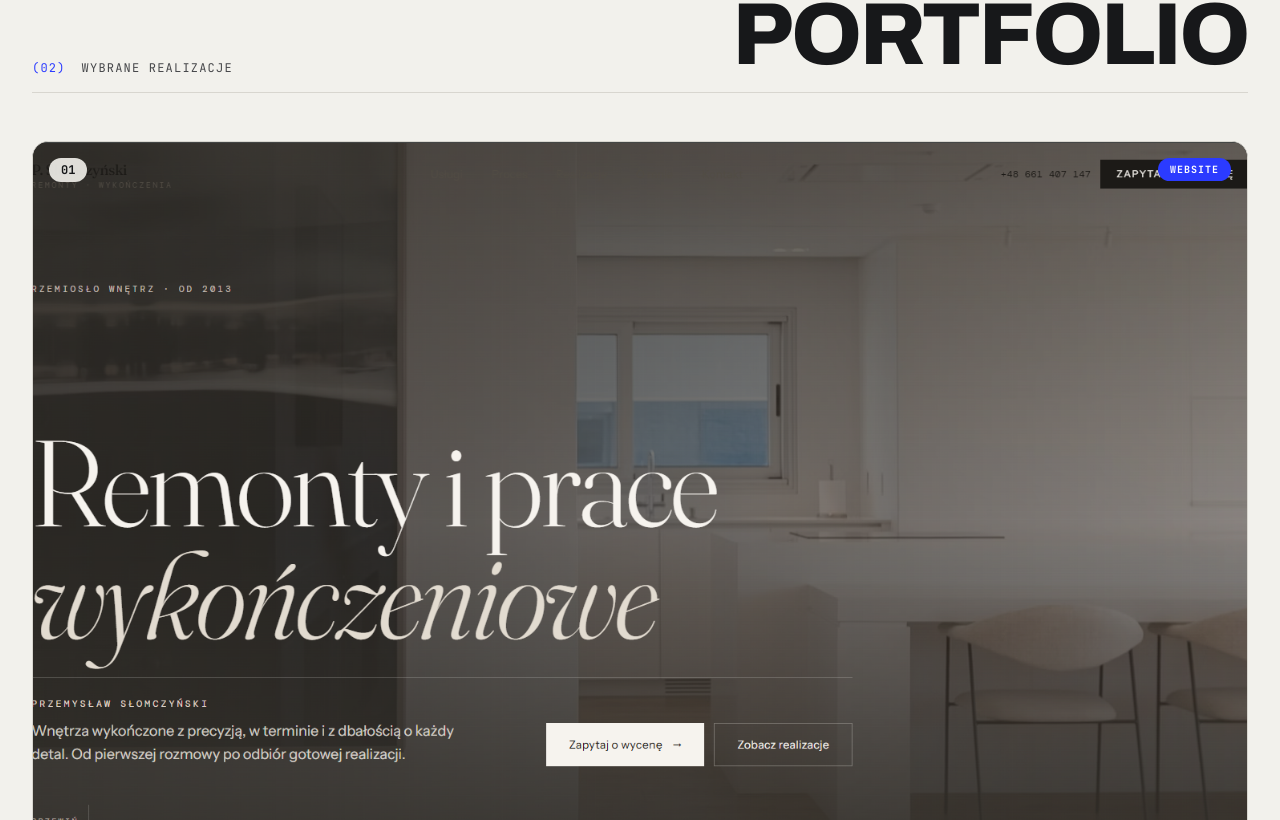
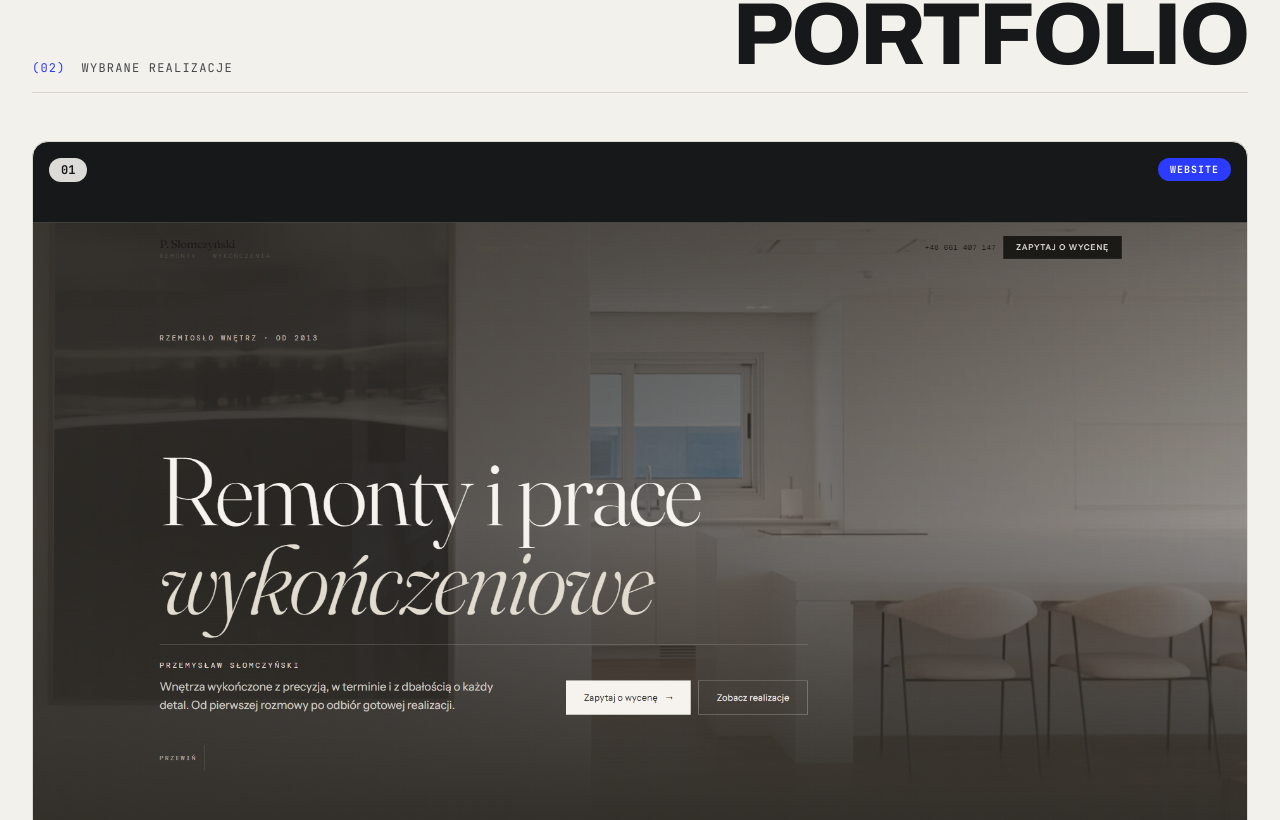
Before and after one commit to filipgrzelczyk/portfolio, a React (Vite) app: page / in a window 1280 px wide. Shown: the part 2140-2960 px from the top of the page. Built offline with nearby package versions, Linux system fonts and the light colour scheme; the HTML template or start-up script is replaced by a standard one.

Commit message:
Add files via upload

```diff
--- a/src/components/Projects.tsx
+++ b/src/components/Projects.tsx
@@ -11,6 +11,7 @@ type Project = {
   img: string
   span: "wide" | "tall"
   url?: string
+  fit?: "cover" | "contain"
 }
 
 const PROJECTS: Project[] = [
@@ -24,6 +25,7 @@ const PROJECTS: Project[] = [
     img: "/images/prace-wykonczeniowe.png",
     span: "wide",
     url: "https://prace-wykonczeniowe.vercel.app/",
+    fit: "contain",
   },
   {
     no: "02",
@@ -72,7 +74,9 @@ function Card({ p }: { p: Project }) {
               src={p.img}
               alt={`Realizacja ${p.title} — ${p.sector}`}
               loading="lazy"
-              className="h-full w-full object-cover"
+              className={`h-full w-full ${
+                p.fit === "contain" ? "object-contain" : "object-cover"
+              }`}
               initial={false}
               whileHover={reduce ? {} : { scale: 1.06 }}
               transition={{ duration: 0.9, ease: [0.16, 1, 0.3, 1] }}
--- a/vite.config.ts
+++ b/vite.config.ts
@@ -3,7 +3,7 @@ import react from '@vitejs/plugin-react'
 import tailwindcss from '@tailwindcss/vite'
 import path from 'node:path'
 
-import siteConfiguration from './figma/make/site.json'
+import siteConfiguration from './.figma/make/site.json'
 
 // Vite config — https://vitejs.dev/config/
 export default defineConfig(({ mode }) => {
```
